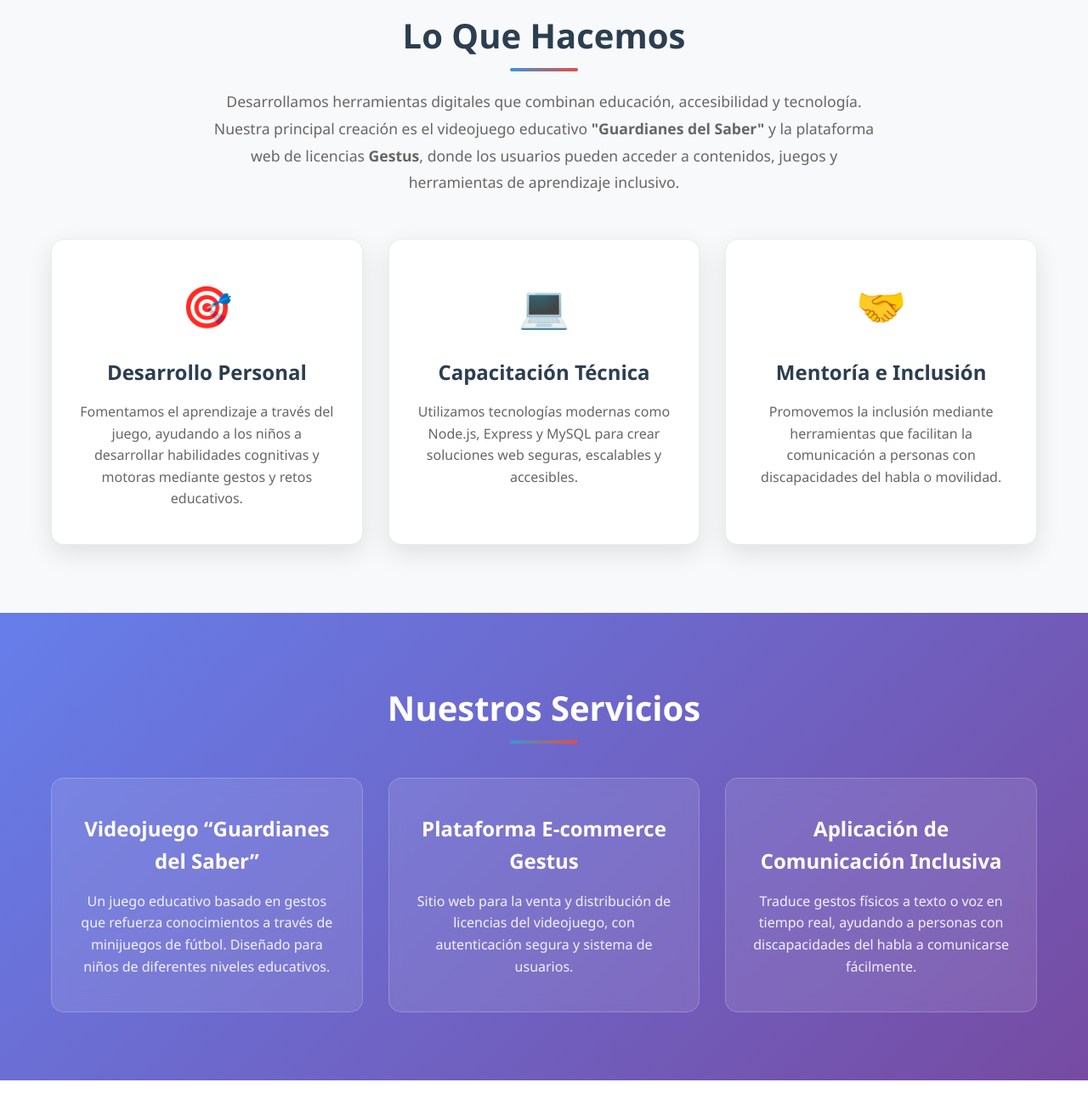
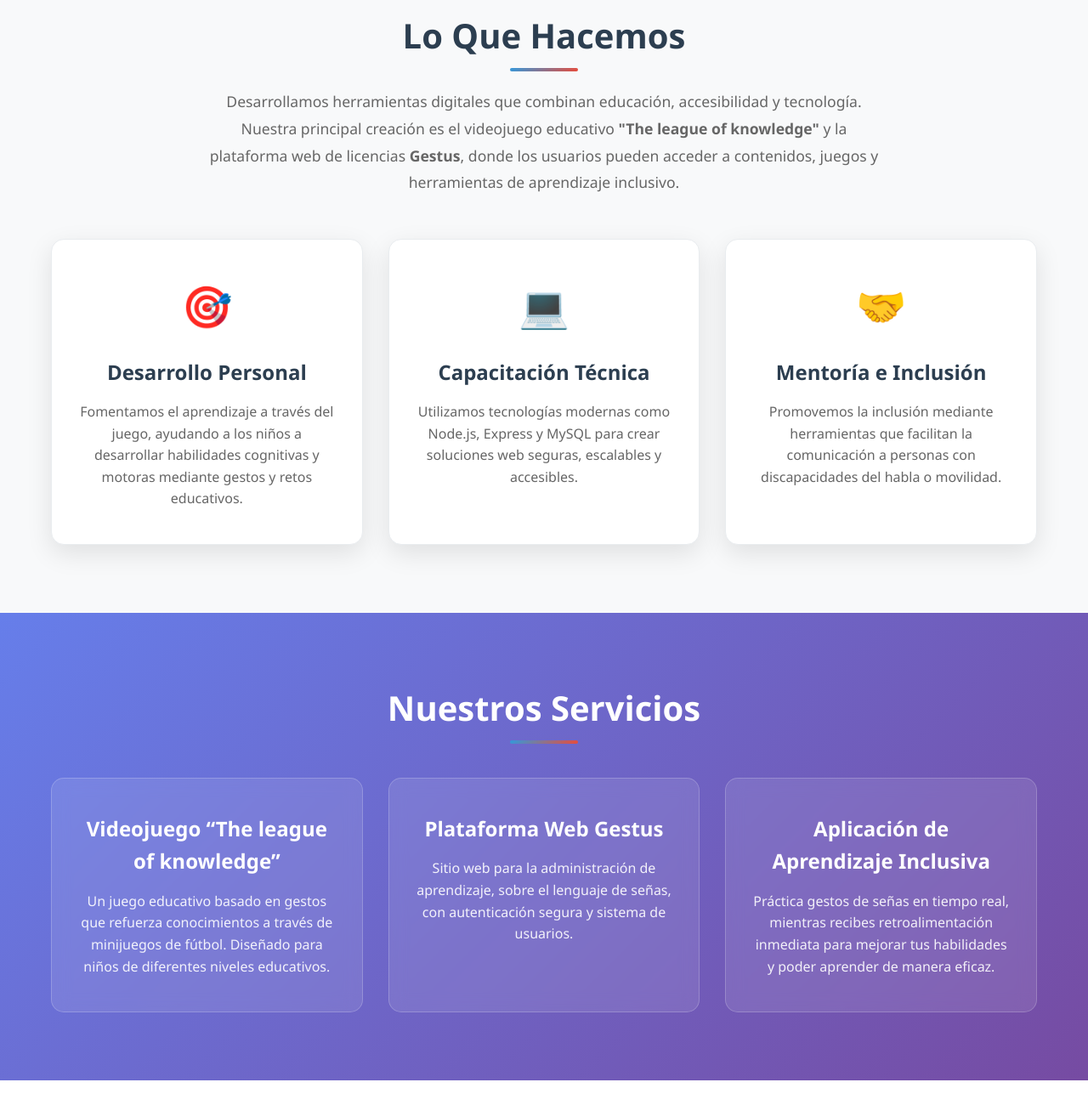
Before and after one commit to orlakushhx9/ProjectWeb, a website: page public/views/home.html in a window 1280 px wide. Shown: the part 1200-2500 px from the top of the page at 85% size. Drawn offline with Linux system fonts and the light colour scheme.

Commit message:
edit home

```diff
--- a/public/views/home.html
+++ b/public/views/home.html
@@ -6,6 +6,7 @@
     <title>Inicio - Sistema Web Gestus</title>
     <link rel="stylesheet" href="/css/home.css">
     <link rel="manifest" href="/assets/manifest.json">
+
 </head>
 <body>
     <!-- Header -->
@@ -69,7 +70,7 @@
                 <h2 class="section-title">Lo Que Hacemos</h2>
                 <p class="section-text">
                     Desarrollamos herramientas digitales que combinan educación, accesibilidad y tecnología.
-                    Nuestra principal creación es el videojuego educativo <strong>"Guardianes del Saber"</strong> y la
+                    Nuestra principal creación es el videojuego educativo <strong>"The league of knowledge"</strong> y la
                     plataforma web de licencias <strong>Gestus</strong>, donde los usuarios pueden acceder a contenidos,
                     juegos y herramientas de aprendizaje inclusivo.
                 </p>
@@ -102,18 +103,17 @@
                 <h2 class="section-title">Nuestros Servicios</h2>
                 <div class="services-grid">
                     <div class="service-card">
-                        <h3>Videojuego “Guardianes del Saber”</h3>
+                        <h3>Videojuego “The league of knowledge”</h3>
                         <p>Un juego educativo basado en gestos que refuerza conocimientos a través de minijuegos de fútbol.
                             Diseñado para niños de diferentes niveles educativos.</p>
                     </div>
                     <div class="service-card">
-                        <h3>Plataforma E-commerce Gestus</h3>
-                        <p>Sitio web para la venta y distribución de licencias del videojuego, con autenticación segura y sistema de usuarios.</p>
+                        <h3>Plataforma Web Gestus</h3>
+                        <p>Sitio web para la administración de aprendizaje, sobre el lenguaje de señas, con autenticación segura y sistema de usuarios.</p>
                     </div>
                     <div class="service-card">
-                        <h3>Aplicación de Comunicación Inclusiva</h3>
-                        <p>Traduce gestos físicos a texto o voz en tiempo real, ayudando a personas con discapacidades del habla
-                            a comunicarse fácilmente.</p>
+                        <h3>Aplicación de Aprendizaje Inclusiva</h3>
+                        <p>Práctica gestos de señas en tiempo real, mientras recibes retroalimentación inmediata para mejorar tus habilidades y poder aprender de manera eficaz.</p>
                     </div>
                 </div>
             </div>
@@ -195,23 +195,12 @@
                         <li><a href="#services">Servicios</a></li>
                         <li><a href="#contact">Contacto</a></li>
                     </ul>
-                </div>
-                <div class="footer-section">
-                    <h4>Síguenos</h4>
-                    <div class="social-links">
-                        <a href="#" class="social-link">Facebook</a>
-                        <a href="#" class="social-link">Twitter</a>
-                        <a href="#" class="social-link">Instagram</a>
-                    </div>
-                </div>
-            </div>
             <div class="footer-bottom">
                 <p>&copy; 2025 Sistema Web Gestus. Todos los derechos reservados.</p>
             </div>
         </div>
     </footer>
 
-    <script src="/js/config.js"></script>
     <script src="/js/home.js"></script>
 </body>
 </html>
```
